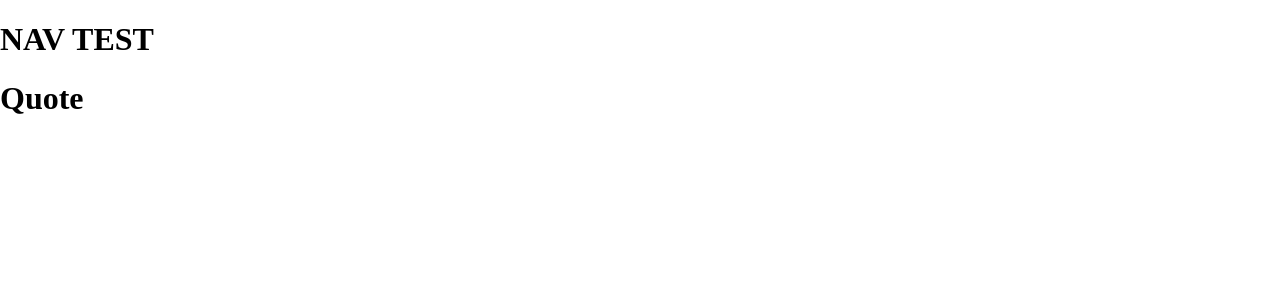
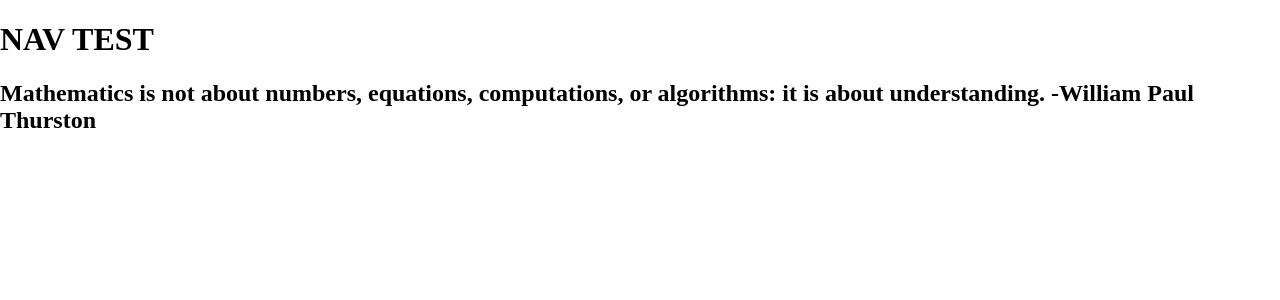
Before and after one commit to Gopxfs/Math-Magicians, a React (Create React App) app: page /quote in a window 1280 px wide. Shown: the top 300 px of the page. Built offline with nearby package versions, Linux system fonts and the light colour scheme.

Commit message:
Update page text

```diff
--- a/src/pages/Calculator.js
+++ b/src/pages/Calculator.js
@@ -2,7 +2,7 @@ import Calculator from '../components/Calculator';
 
 const CalculatorPage = () => (
   <div>
-    <h1> Calculator </h1>
+    <h1> Let&apos;s do some math! </h1>
     <Calculator />
   </div>
 );
--- a/src/pages/Home.js
+++ b/src/pages/Home.js
@@ -1,6 +1,8 @@
 const HomePage = () => (
   <div>
     <h1> Home </h1>
+    <h2> Welcome to our page! </h2>
+    <p> Text explaining the website </p>
   </div>
 );
 
--- a/src/pages/Quote.js
+++ b/src/pages/Quote.js
@@ -1,6 +1,9 @@
 const QuotePage = () => (
   <div>
-    <h1> Quote </h1>
+    <h2>
+      Mathematics is not about numbers, equations, computations, or algorithms:
+      it is about understanding. -William Paul Thurston
+    </h2>
   </div>
 );
 
```
